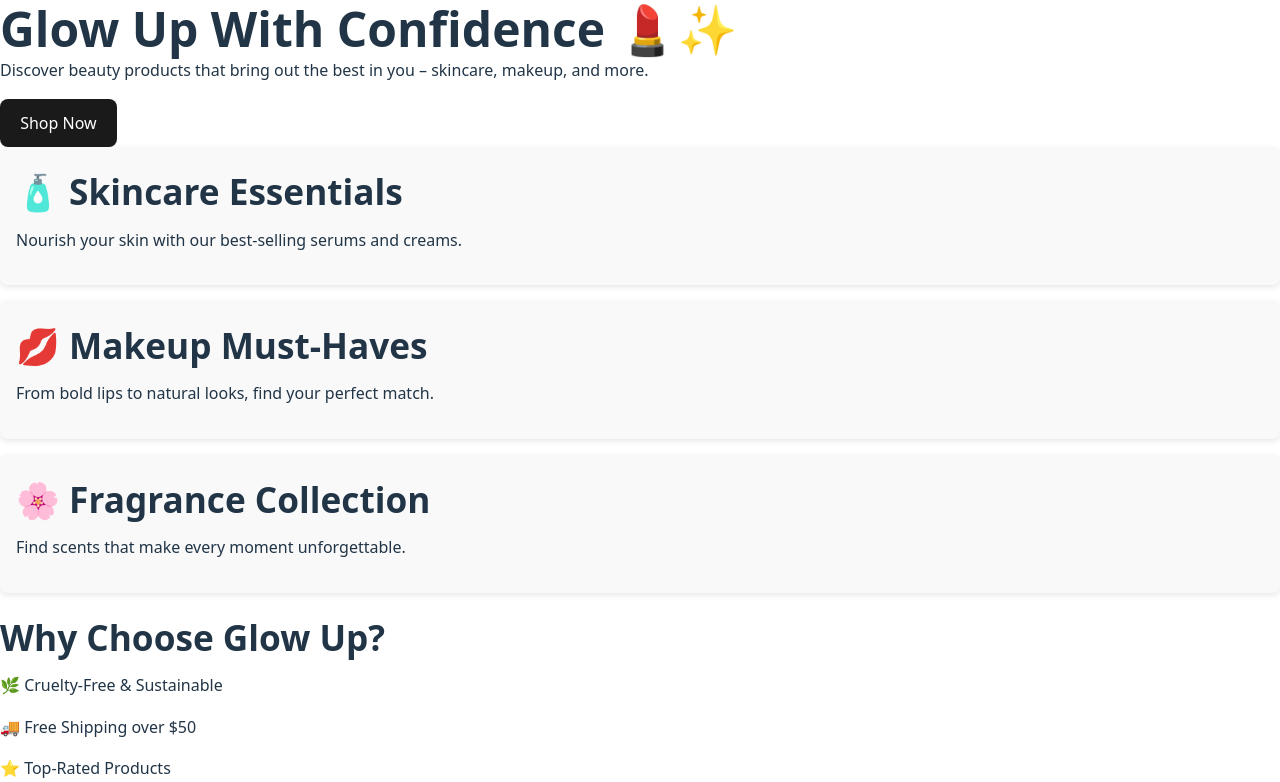
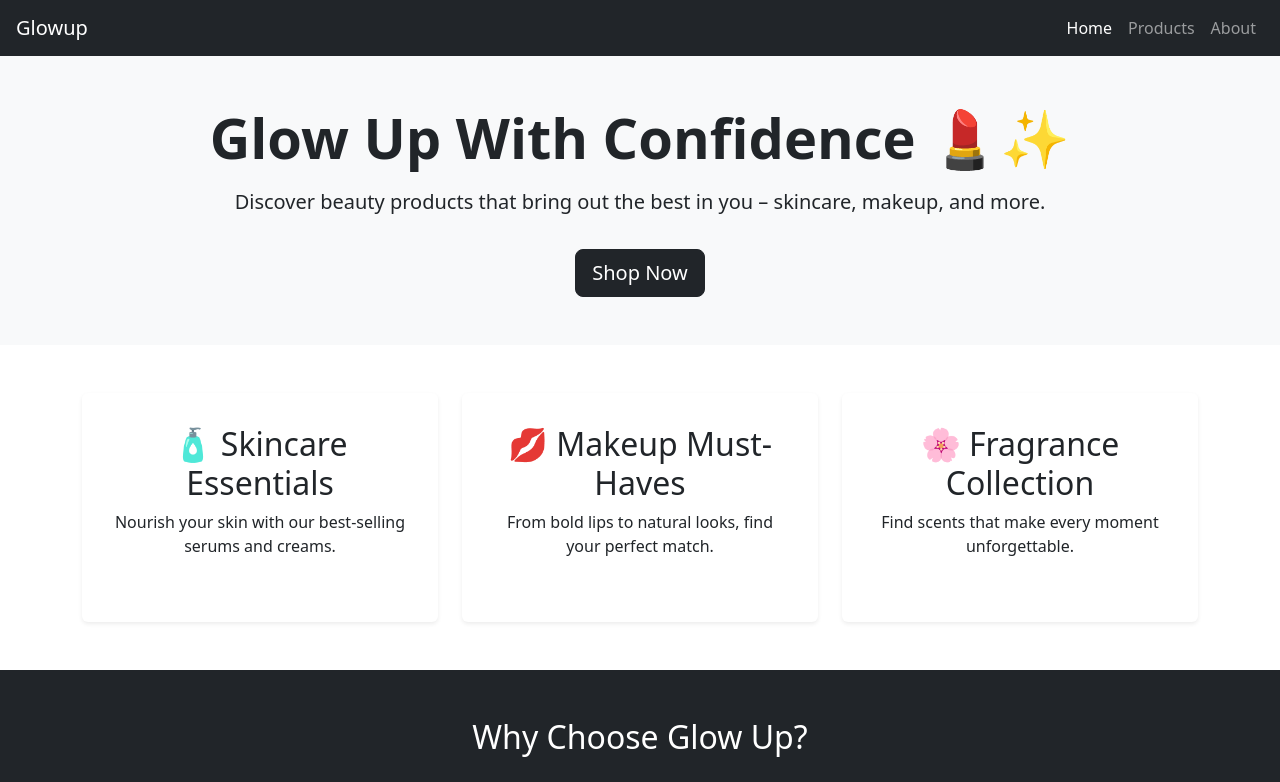
Before and after one commit to Thavisha04/makeup-products-showcase, a Next.js app: page / in a window 1280 px wide. Shown: the top 782 px of the page. Built offline with nearby package versions, Linux system fonts and the light colour scheme.

Commit message:
Adjusted styling in the Landing page

```diff
--- a/components/AppNavBar.js
+++ b/components/AppNavBar.js
@@ -17,10 +17,9 @@ export default function AppNavbar({ links = [] }) {
 
     return (
         <Navbar bg="dark" variant="dark" expand="lg" className="px-3">
-            {/* Brand Logo / Title */}
-            <Link href="/" className="navbar-brand">
+            <Navbar.Brand as={Link} href="/">
                 Glowup
-            </Link>
+            </Navbar.Brand>
 
             <Nav className="ms-auto">
                 {links.map((link, index) => {
@@ -38,14 +37,15 @@ export default function AppNavbar({ links = [] }) {
                         (link === "Products" && pathname.startsWith("/makeup"));
 
                     return (
-                        <Link
+                        <Nav.Link
                             key={index}
+                            as={Link}
                             href={href}
-                            className={`nav-link ${isActive ? "active" : ""}`}
+                            className={isActive ? "active" : ""}
                             aria-current={isActive ? "page" : undefined}
                         >
                             {link}
-                        </Link>
+                        </Nav.Link>
                     );
                 })}
             </Nav>
--- a/components/ProductCard.js
+++ b/components/ProductCard.js
@@ -45,10 +45,8 @@ export default function ProductCard({ product }) {
                 <Card.Title>{title}</Card.Title>
                 {author && <Card.Text className="text-muted">{author}</Card.Text>}
 
-                <Link href={`/makeup/product/${id}`} legacyBehavior>
-                    <Button variant="light" size="sm">
+                <Link href={`/makeup/product/${id}`} className="variant sm">
                         View Details
-                    </Button>
                 </Link>
             </Card.Body>
         </Card>
--- a/package.json
+++ b/package.json
@@ -9,6 +9,7 @@
     "lint": "eslint"
   },
   "dependencies": {
+    "bootstrap": "^5.3.8",
     "next": "16.0.1",
     "postcss-preset-env": "^10.4.0",
     "react": "19.2.0",
--- a/pages/_app.js
+++ b/pages/_app.js
@@ -2,6 +2,7 @@
 import "@/styles/globals.css";
 import { ProductProvider } from "@/components/ProductContext";
 import "../styles/index.css";
+import 'bootstrap/dist/css/bootstrap.min.css';
 
 export default function App({ Component, pageProps }) {
     return (
--- a/pages/index.js
+++ b/pages/index.js
@@ -11,21 +11,24 @@ import Row from "react-bootstrap/Row";
 import Col from "react-bootstrap/Col";
 import Card from "react-bootstrap/Card";
 import Link from "next/link";
+import AppNavbar from "@/components/AppNavBar";
+import Footer from "@/components/Footer";
 
 
 export default function Home() {
   return (
-      <>
+      <div className="app-container">
+        <AppNavbar links={["Home", "Products", "About"]}/>
         <section className="bg-light text-center py-5">
           <div className="container-fluid p-0">
             <h1 className="display-4 fw-bold">Glow Up With Confidence 💄✨</h1>
             <p className="lead mt-3">
               Discover beauty products that bring out the best in you – skincare, makeup, and more.
             </p>
-            <Link href="/makeup">
-            <Button variant="dark" size="lg" className="mt-3">
-              Shop Now
-            </Button>
+            <Link href="/makeup" passHref>
+              <Button variant="dark" size="lg" className="mt-3">
+                Shop Now
+              </Button>
             </Link>
           </div>
         </section>
@@ -62,7 +65,7 @@ export default function Home() {
         </section>
 
         <section className="bg-dark text-white py-5">
-          <div className="container-fluid p-0">
+          <div className="container">
             <h2 className="text-center mb-4">Why Choose Glow Up?</h2>
             <Row className="text-center">
               <Col md={3} sm={6}>
@@ -124,6 +127,8 @@ export default function Home() {
             </Link>
           </div>
         </section>
-      </>
+
+        <Footer/>
+      </div>
   );
 }
```
Also changed, not shown: 1 other file (tests, documents, lock files or other folders).
